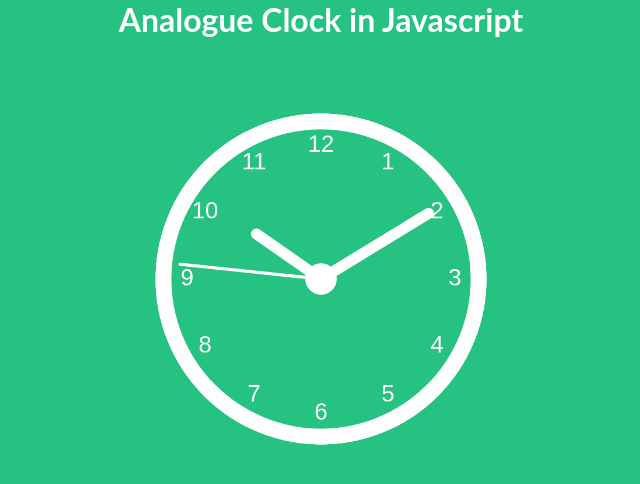
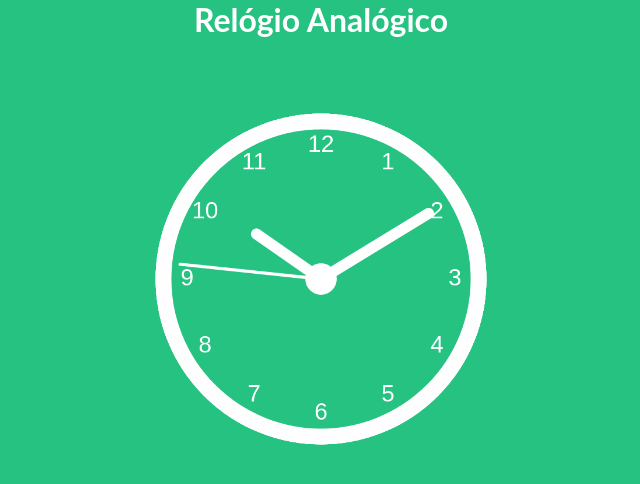
Before and after one commit to gabaugusto/javascript_basic_projects, a plain HTML site: page Analogue Clock App/clock.html in a window 1280 px wide. Shown: the whole page, without its empty margins (319-959 px from the left). Drawn offline with Linux system fonts and the light colour scheme.

Commit message:
adding utf

```diff
--- a/Analogue Clock App/clock.html
+++ b/Analogue Clock App/clock.html
@@ -2,14 +2,15 @@
 <html>
 
 <head>
-  <title>Analogue Clock in Javascript</title>
+  <title>Relógio Analógico</title>
+  	<meta charset="utf-8">
 	<link rel="stylesheet" type="text/css" href="styles.css">
 	<meta name="description" content="Analogue Clock in Javascript">
 	<meta name="viewport" content="width=device-width, initial-scale=1">
 </head>
 
 <body>
-  <h1>Analogue Clock in Javascript</h1>
+  <h1>Relógio Analógico</h1>
   <canvas id="canvas" class='canvas' width="600" height="600"> </canvas>
   <script src="clock.js"></script>
 </body>
```
